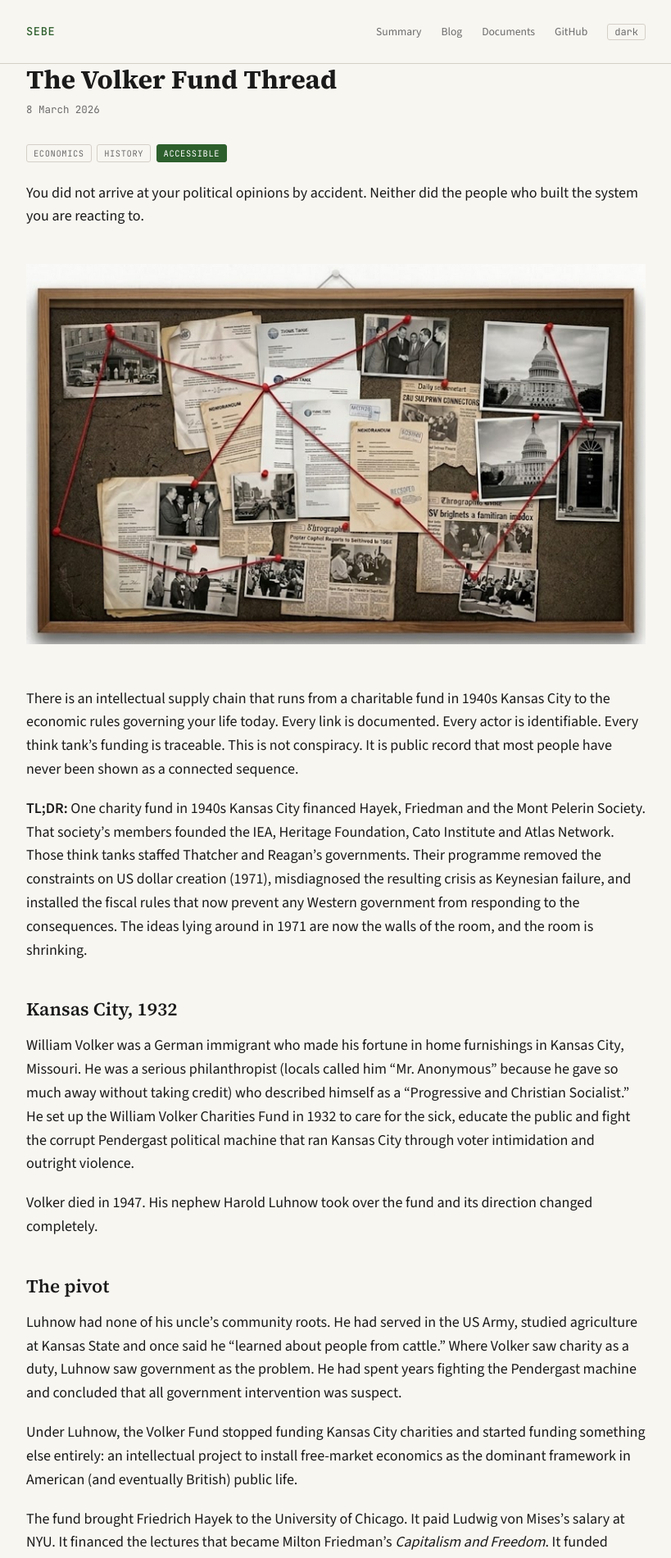
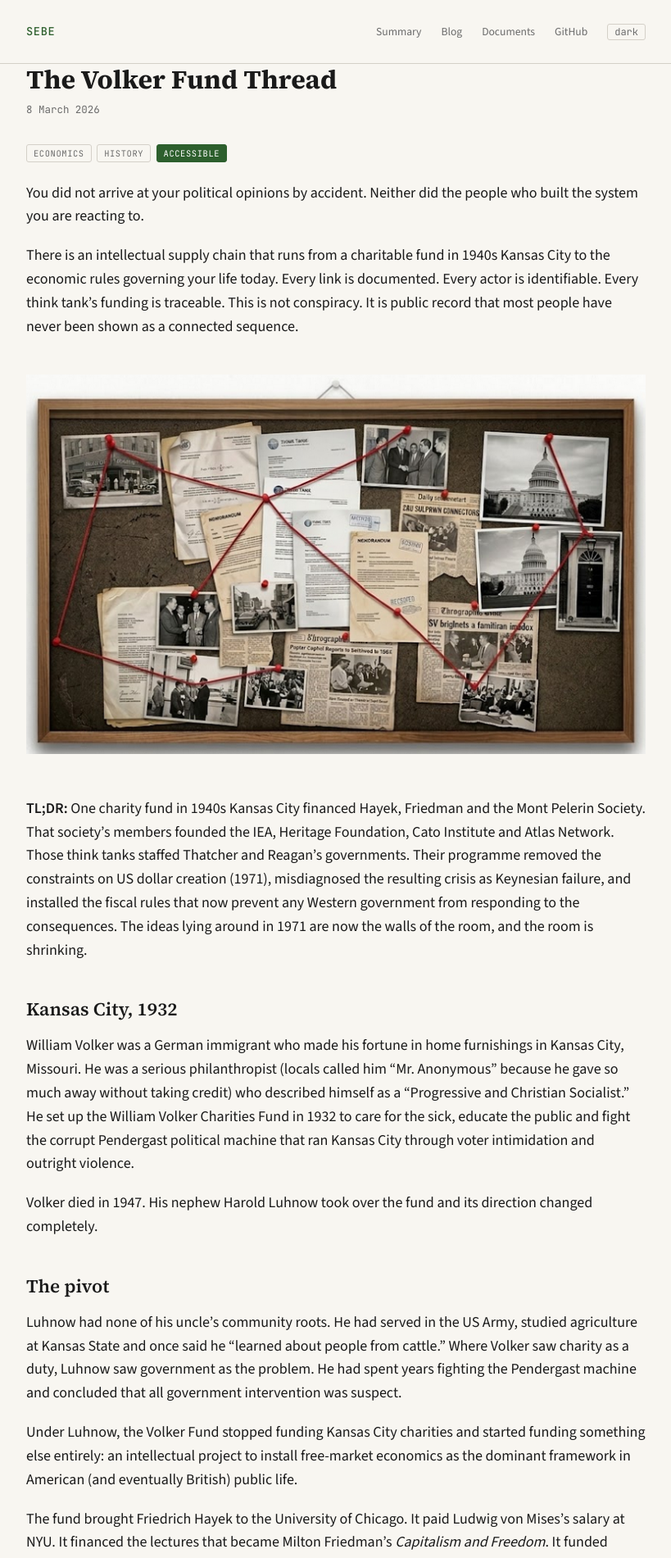
Before and after one commit to Djarid/SEBE, a Jekyll site: the page built from site/_posts/2026-03-08-the-volker-fund-thread.md, in a window 1280 px wide. Shown: the top 1901 px of the page at 82% size, without its empty margins (230-1049 px from the left). Built offline with Jekyll 4.4.1, drawn with Linux system fonts in a browser that asks for light colours; comment, search, counter and statistics services are not loaded.

Commit message:
Move header image below opening paragraphs

```diff
--- a/site/_posts/2026-03-08-the-volker-fund-thread.md
+++ b/site/_posts/2026-03-08-the-volker-fund-thread.md
@@ -9,9 +9,9 @@ tags: [economics, history, accessible]
 
 You did not arrive at your political opinions by accident. Neither did the people who built the system you are reacting to.
 
+There is an intellectual supply chain that runs from a charitable fund in 1940s Kansas City to the economic rules governing your life today. Every link is documented. Every actor is identifiable. Every think tank's funding is traceable. This is not conspiracy. It is public record that most people have never been shown as a connected sequence.
+
 ![The Volker Fund Thread]({{ site.baseurl }}/assets/images/volker-fund-thread.png)
-
-There is an intellectual supply chain that runs from a charitable fund in 1940s Kansas City to the economic rules governing your life today. Every link is documented. Every actor is identifiable. Every think tank's funding is traceable. This is not conspiracy. It is public record that most people have never been shown as a connected sequence.
 
 **TL;DR:** One charity fund in 1940s Kansas City financed Hayek, Friedman and the Mont Pelerin Society. That society's members founded the IEA, Heritage Foundation, Cato Institute and Atlas Network. Those think tanks staffed Thatcher and Reagan's governments. Their programme removed the constraints on US dollar creation (1971), misdiagnosed the resulting crisis as Keynesian failure, and installed the fiscal rules that now prevent any Western government from responding to the consequences. The ideas lying around in 1971 are now the walls of the room, and the room is shrinking.
 
```
